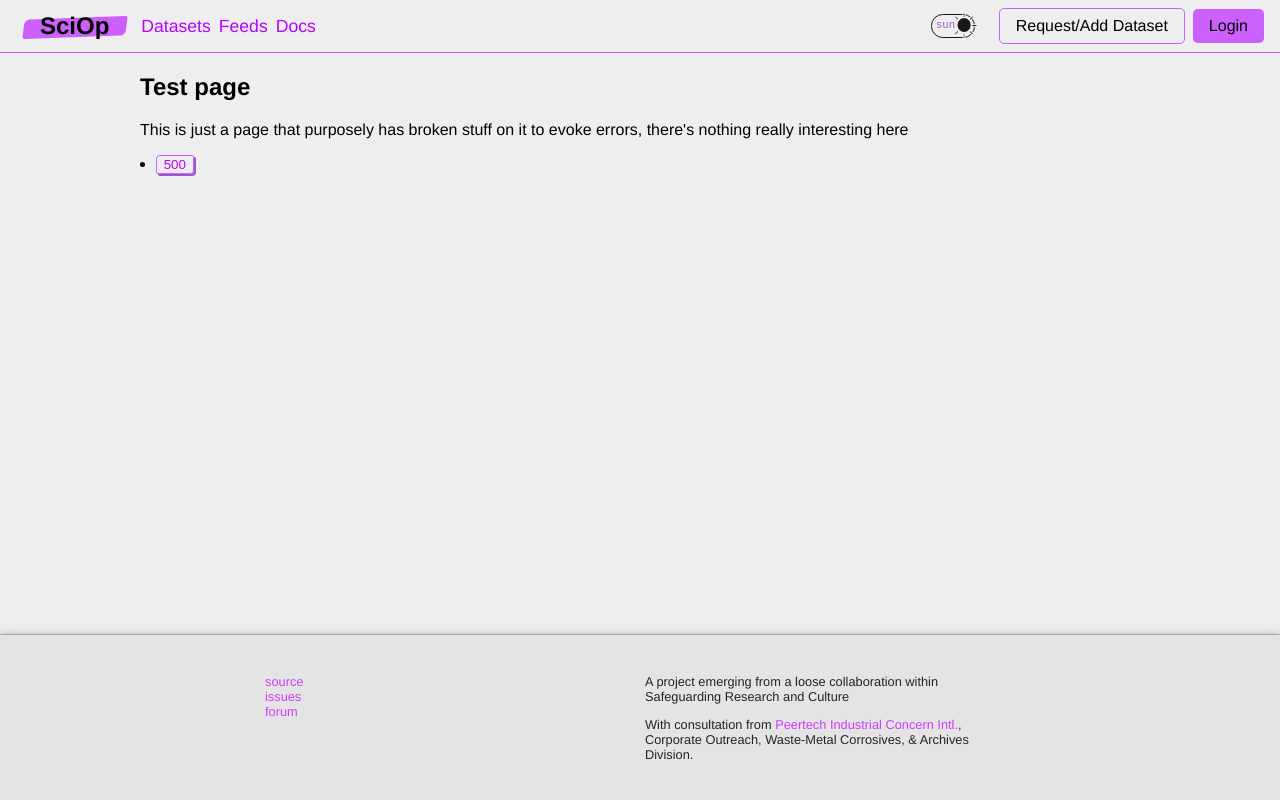
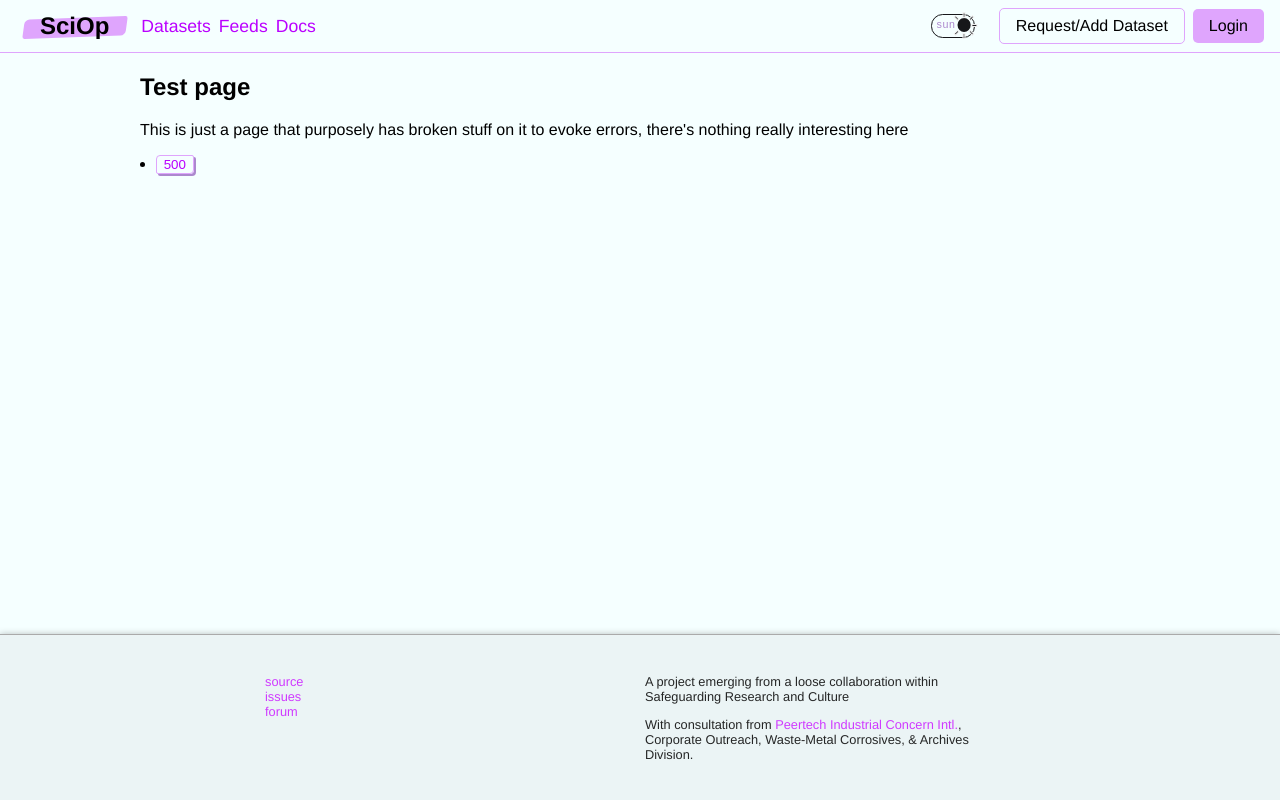
Before and after one commit to p2p-ld/sciop, a Python web app: template src/sciop/templates/pages/test.html in a window 1280 px wide. Run offline with Jinja, Linux system fonts and the light colour scheme; the template is opened without the code that fills it, so the values that code supplies are empty.

Commit message:
#105: adjusted day theme colors just oh so lightly

```diff
--- a/src/sciop/static/css/vars.css
+++ b/src/sciop/static/css/vars.css
@@ -40,9 +40,9 @@ body {
 
 
   &.light-theme {
-    --color-primary: lch(59.5% 85.81 315.18);
+    --color-primary: lch(75.67% 48.81 313.27);
     --color-text: #000;
-    --color-background: var(--color-light-background);
+    --color-background: lch(99.25% 3.6 199.47);
     --color-background-shade: color-mix(in lch, var(--color-background) 95%, var(--color-dark-background));
     --color-background-deemphasized: color-mix(in lch, var(--color-background) 96%, var(--color-dark-background));
     --color-border-deemphasized: #aaa;
```
